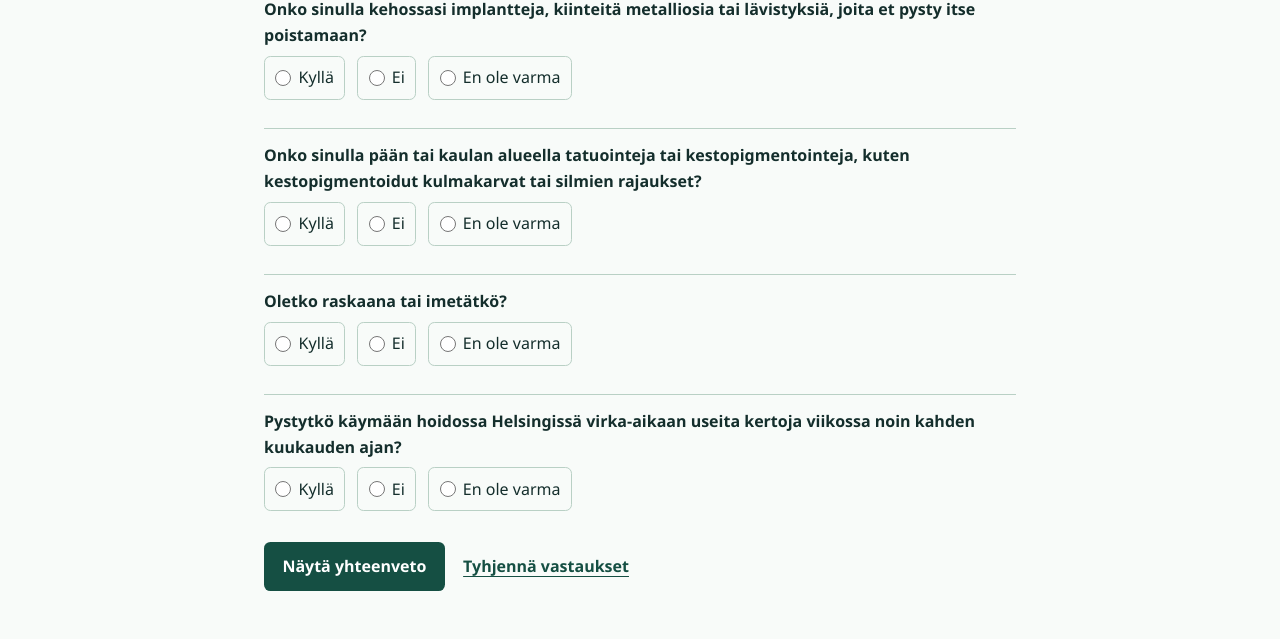
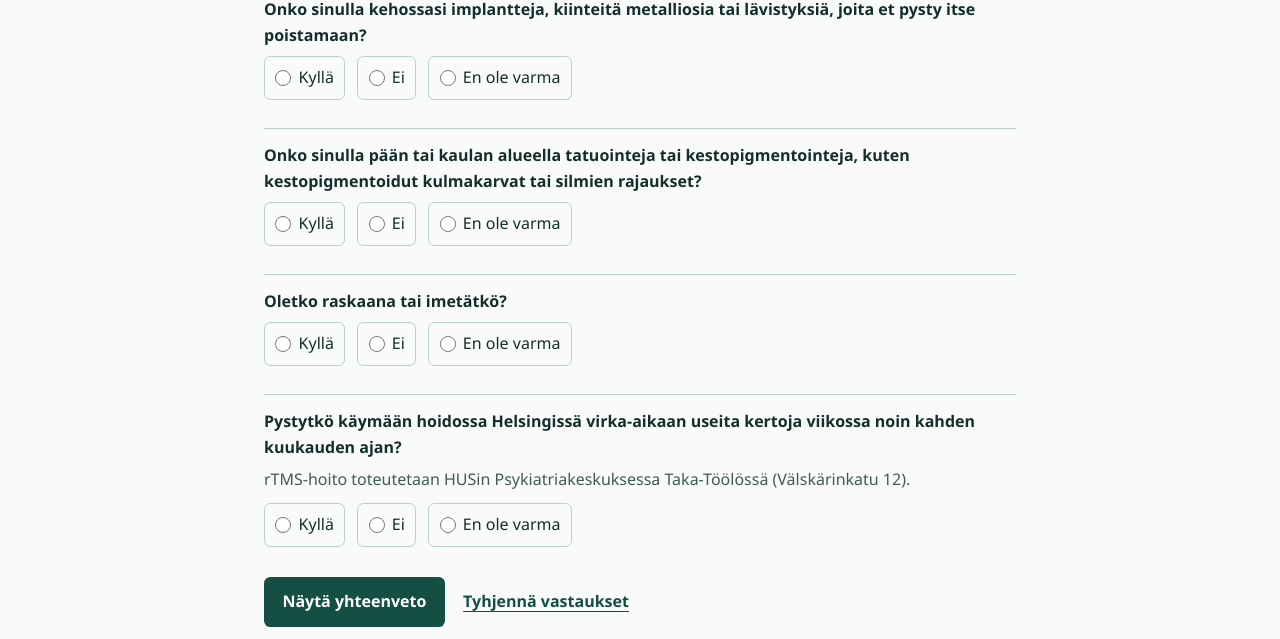
Before and after one commit to joona-repo/bf-masennustutkimus, a plain HTML site: page soveltuvuus.html in a window 1280 px wide. Shown: the part 1383-2022 px from the top of the page. Drawn offline with Linux system fonts and the light colour scheme.

Commit message:
Add rTMS treatment location to questionnaire

```diff
--- a/soveltuvuus.html
+++ b/soveltuvuus.html
@@ -105,8 +105,9 @@
             <label><input type="radio" name="kohta-9" value="unsure"> En ole varma</label>
           </div>
         </fieldset>
-        <fieldset id="kohta-10" data-topic="Hoitokäyntien järjestyminen" data-review-answer="no">
+        <fieldset id="kohta-10" data-topic="Hoitokäyntien järjestyminen" data-review-answer="no" aria-describedby="kohta-10-ohje">
           <legend>Pystytkö käymään hoidossa Helsingissä virka-aikaan useita kertoja viikossa noin kahden kuukauden ajan?</legend>
+          <p class="survey-hint" id="kohta-10-ohje">rTMS-hoito toteutetaan HUSin Psykiatriakeskuksessa Taka-Töölössä (Välskärinkatu 12).</p>
           <div class="survey-options">
             <label><input type="radio" name="kohta-10" value="yes"> Kyllä</label>
             <label><input type="radio" name="kohta-10" value="no"> Ei</label>
```
